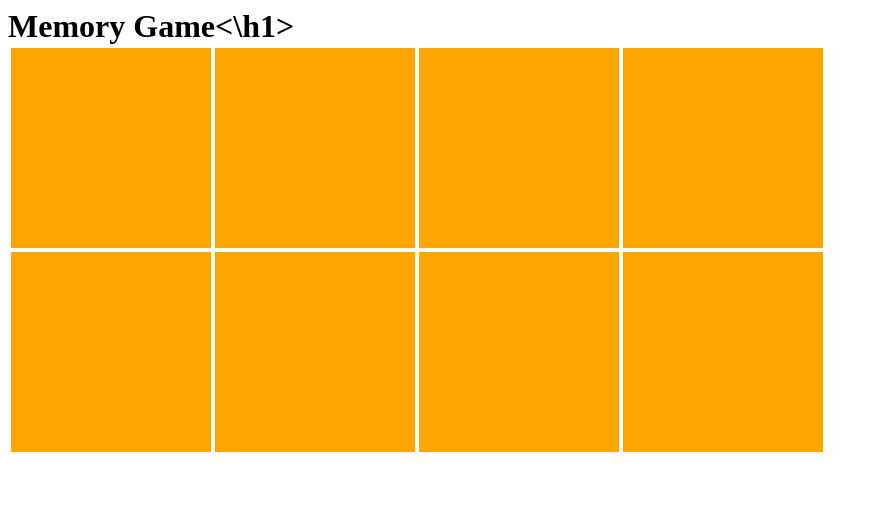
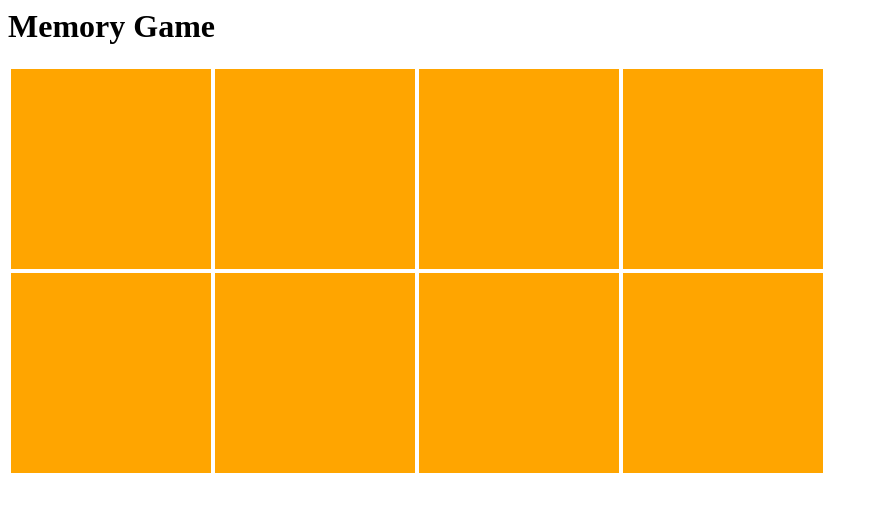
Before and after one commit to ubdbra001/example-site, a plain HTML site: page index.html in a window 1280 px wide. Shown: the whole page, without its empty margins (0-878 px from the left). Drawn offline with Linux system fonts and the light colour scheme.

Commit message:
fixed end tag

```diff
--- a/index.html
+++ b/index.html
@@ -4,7 +4,7 @@
 }
 </style>
 
-<h1>Memory Game<\h1>
+<h1>Memory Game</h1>
 
 <table>
   <tr>
```
